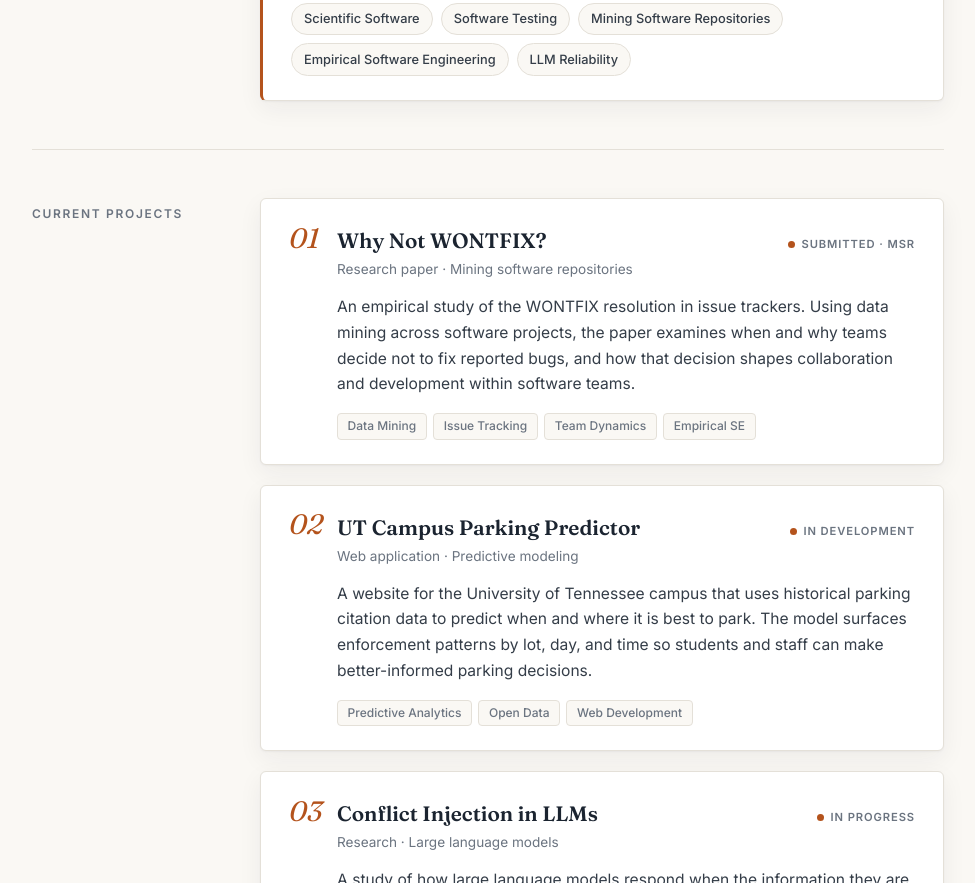
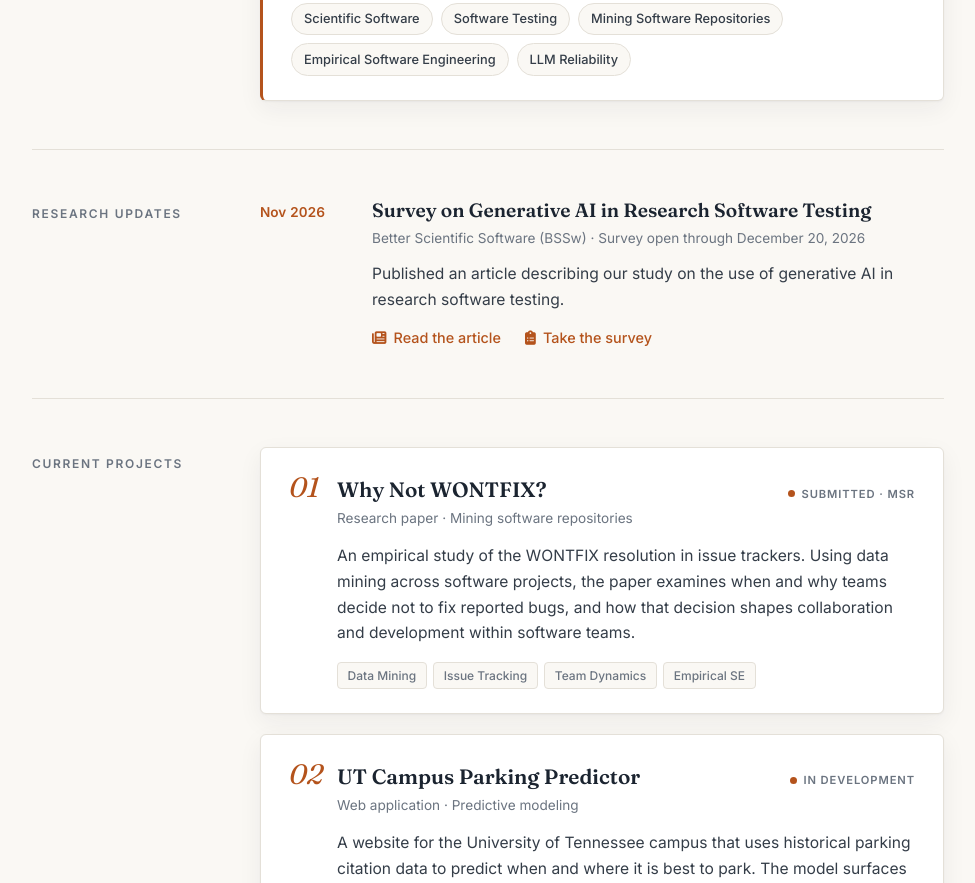
Before and after one commit to sstorey4/cv, a website: page index.html in a window 1280 px wide. Shown: the part 1009-1892 px from the top of the page, without its empty margins (152-1127 px from the left). Drawn offline with Linux system fonts and the light colour scheme.

Commit message:
Add files via upload

```diff
--- a/index.html
+++ b/index.html
@@ -23,6 +23,7 @@
             <div class="nav-brand">Samuel Storey</div>
             <div class="nav-links">
                 <a href="#research" class="hide-sm">Research</a>
+                <a href="#updates" class="hide-md">Updates</a>
                 <a href="#projects">Projects</a>
                 <a href="#education" class="hide-sm">Education</a>
                 <a href="contact.html">Contact</a>
@@ -72,6 +73,25 @@
                     <li>LLM Reliability</li>
                 </ul>
             </div>
+        </section>
+
+        <!-- Research Updates -->
+        <section class="cv-section" id="updates">
+            <h2 class="section-label">Research Updates</h2>
+            <ul class="update-list">
+                <li class="update">
+                    <time class="update-date" datetime="2026-11">Nov 2026</time>
+                    <div>
+                        <h3><a href="https://bssw.io/events/survey-on-generative-ai-in-research-software-testing" target="_blank" rel="noopener">Survey on Generative AI in Research Software Testing</a></h3>
+                        <p class="update-source">Better Scientific Software (BSSw) &middot; Survey open through December 20, 2026</p>
+                        <p>Published an article describing our study on the use of generative AI in research software testing.</p>
+                        <div class="update-links">
+                            <a href="https://bssw.io/events/survey-on-generative-ai-in-research-software-testing" target="_blank" rel="noopener"><i class="fa-solid fa-newspaper"></i> Read the article</a>
+                            <a href="https://utk.co1.qualtrics.com/jfe/form/SV_6WmBXKTNlx3J9tk" target="_blank" rel="noopener"><i class="fa-solid fa-clipboard-list"></i> Take the survey</a>
+                        </div>
+                    </div>
+                </li>
+            </ul>
         </section>
 
         <!-- Current Projects -->
--- a/style.css
+++ b/style.css
@@ -340,6 +340,73 @@ a:hover {
     border-radius: 999px;
 }
 
+/* ---------- Research updates ---------- */
+.update-list {
+    list-style: none;
+}
+
+.update {
+    display: grid;
+    grid-template-columns: 5.5rem 1fr;
+    gap: 1.5rem;
+}
+
+.update + .update {
+    margin-top: 2rem;
+    padding-top: 2rem;
+    border-top: 1px solid var(--rule);
+}
+
+.update-date {
+    font-size: 0.85rem;
+    font-weight: 600;
+    color: var(--accent);
+    font-variant-numeric: tabular-nums;
+    padding-top: 0.2rem;
+    white-space: nowrap;
+}
+
+.update h3 {
+    font-family: var(--font-display);
+    font-size: 1.2rem;
+    font-weight: 600;
+    line-height: 1.3;
+    margin-bottom: 0.25rem;
+}
+
+.update h3 a {
+    color: var(--ink);
+}
+
+.update h3 a:hover {
+    color: var(--accent);
+}
+
+.update-source {
+    font-size: 0.85rem;
+    color: var(--muted);
+    margin-bottom: 0.75rem;
+}
+
+.update p:not(.update-source) {
+    font-size: 0.975rem;
+}
+
+.update-links {
+    display: flex;
+    flex-wrap: wrap;
+    gap: 0.5rem 1.5rem;
+    margin-top: 0.85rem;
+    font-size: 0.9rem;
+    font-weight: 500;
+}
+
+.update-links a {
+    display: inline-flex;
+    align-items: center;
+    gap: 0.45rem;
+}
+
 /* ---------- Current projects ---------- */
 .project-list {
     display: flex;
@@ -672,6 +739,16 @@ footer {
 }
 
 /* ---------- Responsive ---------- */
+.nav-brand {
+    white-space: nowrap;
+}
+
+@media (max-width: 860px) {
+    .nav-links .hide-md {
+        display: none;
+    }
+}
+
 @media (max-width: 760px) {
     .main-container {
         padding: 2.5rem 1rem 4rem;
@@ -740,4 +817,9 @@ footer {
         order: -1;
         padding-top: 0;
     }
+
+    .update {
+        grid-template-columns: 1fr;
+        gap: 0.25rem;
+    }
 }
```
